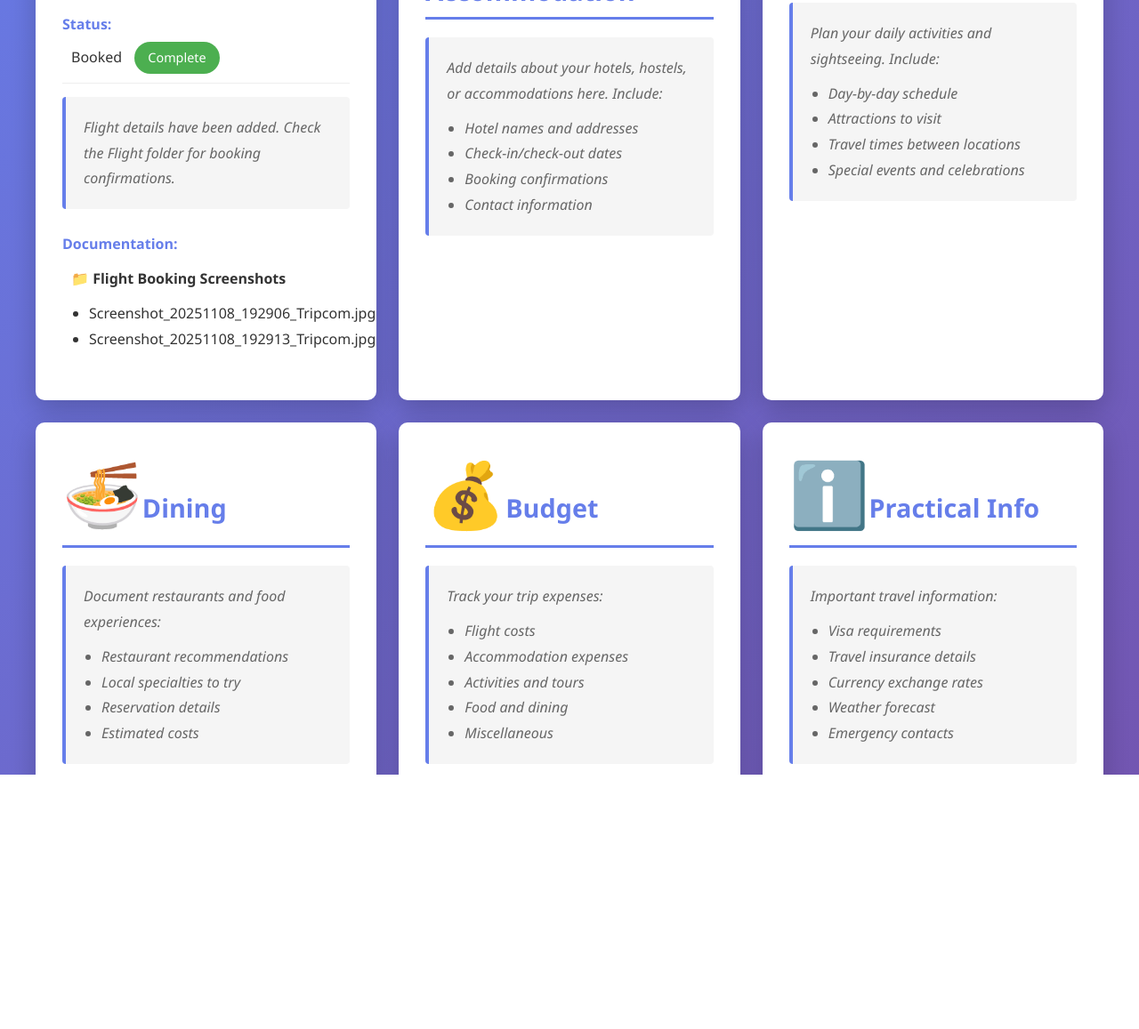
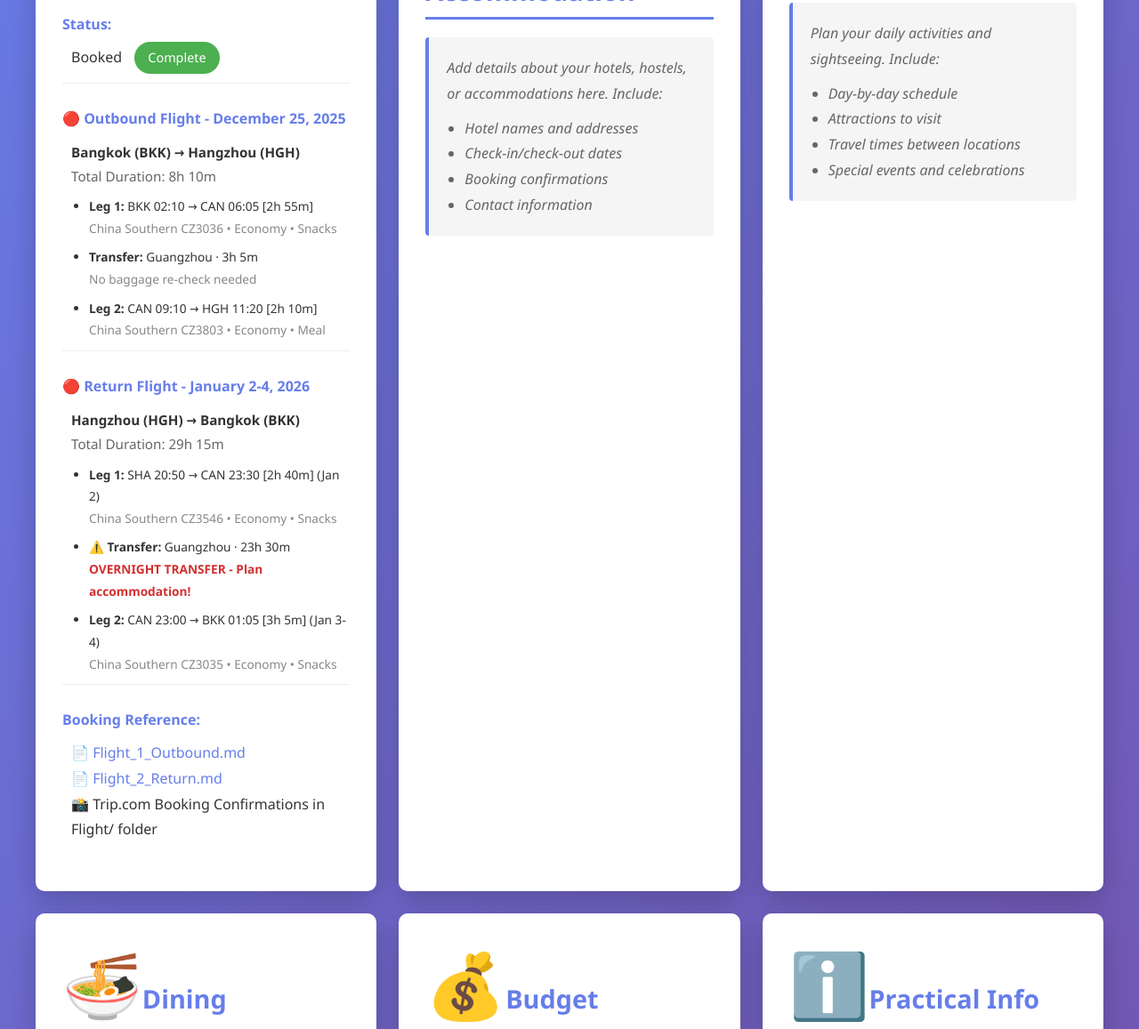
Before and after one commit to RoodeeLMS/china-new-year-2026-trip, a plain HTML site: page index.html in a window 1280 px wide. Shown: the part 400-1557 px from the top of the page at 89% size. Drawn offline with Linux system fonts and the light colour scheme.

Commit message:
Update: Add complete flight details to website

```diff
--- a/index.html
+++ b/index.html
@@ -163,17 +163,45 @@
                         <span class="label">Status:</span>
                         <span class="value">Booked <span class="status-badge">Complete</span></span>
                     </div>
-                    <div class="placeholder">
-                        Flight details have been added. Check the Flight folder for booking confirmations.
+
+                    <div class="info-item">
+                        <span class="label">🔴 Outbound Flight - December 25, 2025</span>
+                        <div class="value" style="margin-top: 10px; font-size: 0.95em;">
+                            <strong>Bangkok (BKK) → Hangzhou (HGH)</strong><br/>
+                            <span style="color: #666;">Total Duration: 8h 10m</span>
+                            <ul style="margin-left: 20px; margin-top: 8px; font-size: 0.9em;">
+                                <li><strong>Leg 1:</strong> BKK 02:10 → CAN 06:05 [2h 55m]<br/>
+                                    <span style="color: #888;">China Southern CZ3036 • Economy • Snacks</span></li>
+                                <li style="margin-top: 8px;"><strong>Transfer:</strong> Guangzhou · 3h 5m<br/>
+                                    <span style="color: #888;">No baggage re-check needed</span></li>
+                                <li style="margin-top: 8px;"><strong>Leg 2:</strong> CAN 09:10 → HGH 11:20 [2h 10m]<br/>
+                                    <span style="color: #888;">China Southern CZ3803 • Economy • Meal</span></li>
+                            </ul>
+                        </div>
                     </div>
+
                     <div class="info-item">
-                        <span class="label">Documentation:</span>
-                        <div class="value" style="margin-top: 10px;">
-                            📁 <strong>Flight Booking Screenshots</strong>
-                            <ul style="margin-left: 20px; margin-top: 10px;">
-                                <li>Screenshot_20251108_192906_Tripcom.jpg</li>
-                                <li>Screenshot_20251108_192913_Tripcom.jpg</li>
+                        <span class="label">🔴 Return Flight - January 2-4, 2026</span>
+                        <div class="value" style="margin-top: 10px; font-size: 0.95em;">
+                            <strong>Hangzhou (HGH) → Bangkok (BKK)</strong><br/>
+                            <span style="color: #666;">Total Duration: 29h 15m</span>
+                            <ul style="margin-left: 20px; margin-top: 8px; font-size: 0.9em;">
+                                <li><strong>Leg 1:</strong> SHA 20:50 → CAN 23:30 [2h 40m] (Jan 2)<br/>
+                                    <span style="color: #888;">China Southern CZ3546 • Economy • Snacks</span></li>
+                                <li style="margin-top: 8px;"><strong>⚠️ Transfer:</strong> Guangzhou · 23h 30m<br/>
+                                    <span style="color: #d32f2f; font-weight: bold;">OVERNIGHT TRANSFER - Plan accommodation!</span></li>
+                                <li style="margin-top: 8px;"><strong>Leg 2:</strong> CAN 23:00 → BKK 01:05 [3h 5m] (Jan 3-4)<br/>
+                                    <span style="color: #888;">China Southern CZ3035 • Economy • Snacks</span></li>
                             </ul>
+                        </div>
+                    </div>
+
+                    <div class="info-item">
+                        <span class="label">Booking Reference:</span>
+                        <div class="value" style="margin-top: 8px;">
+                            📄 <a href="Flight/Flight_1_Outbound.md" style="color: #667eea; text-decoration: none;">Flight_1_Outbound.md</a><br/>
+                            📄 <a href="Flight/Flight_2_Return.md" style="color: #667eea; text-decoration: none;">Flight_2_Return.md</a><br/>
+                            📸 Trip.com Booking Confirmations in Flight/ folder
                         </div>
                     </div>
                 </div>
```
